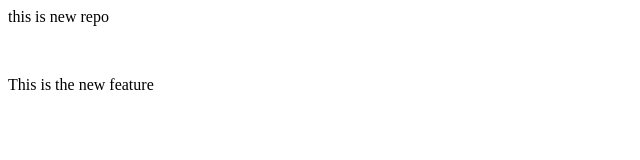
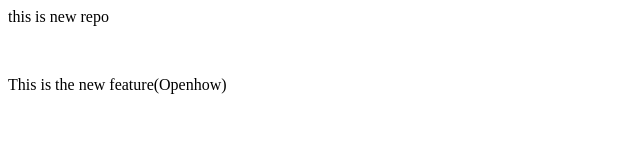
Before and after one commit to tejuas98/localrepo, a plain HTML site: page index.html in a window 1280 px wide. Shown: the full height of the page, 0-640 px from the left. Drawn offline with Linux system fonts and the light colour scheme.

Commit message:
tm test merge

```diff
--- a/index.html
+++ b/index.html
@@ -1,3 +1,3 @@
 <p>this is new repo</p>
 <br>
-<p>This is the new feature</p>
+<p>This is the new feature(Openhow)</p>
```
